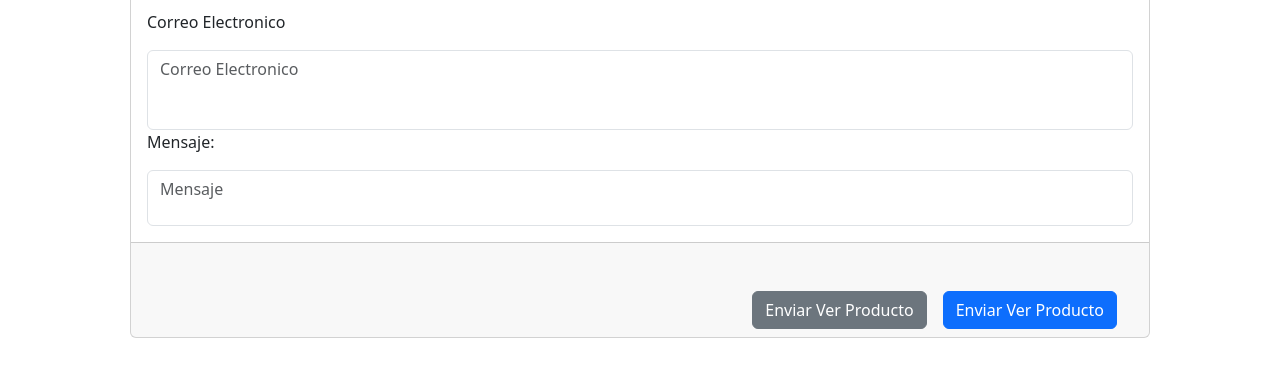
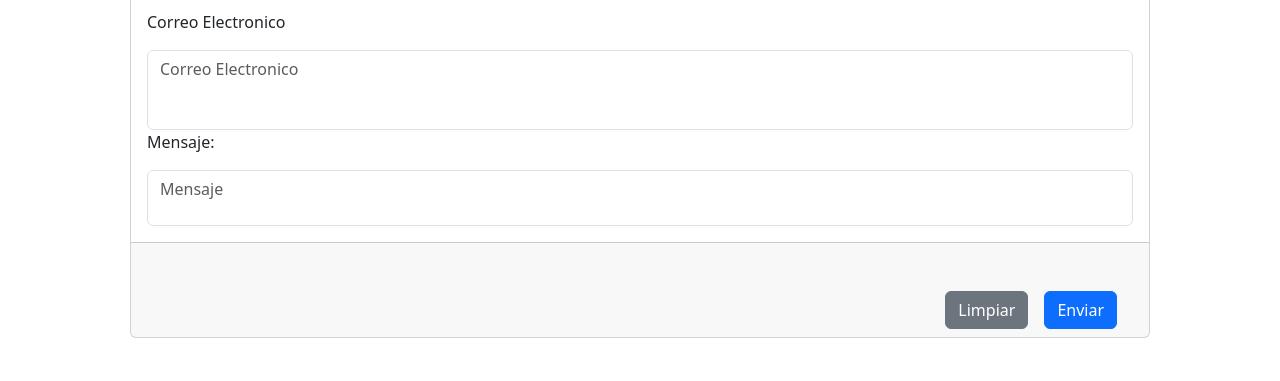
Before and after one commit to GleipM/ExamenPracticoUnidad1, a plain HTML site: page index.html in a window 1280 px wide. Shown: the part 1002-1383 px from the top of the page. Drawn offline with nearby package versions, Linux system fonts and the light colour scheme.

Commit message:
paseme profe pls

```diff
--- a/index.html
+++ b/index.html
@@ -179,11 +179,11 @@
      <input type="text" class="form-control pb-4" placeholder="Mensaje"></input>
    </div>
    <div class="card-footer d-flex justify-content-end pt-5">
-     <button type="button" class="btn btn-secondary">Enviar
-       Ver Producto
+     <button type="button" class="btn btn-secondary">
+       Limpiar
      </button>
-     <button type="button" class="btn btn-primary mx-3">Enviar
-       Ver Producto
+     <button type="button" class="btn btn-primary mx-3">
+       Enviar
      </button>
    </div>
  </form>
```
